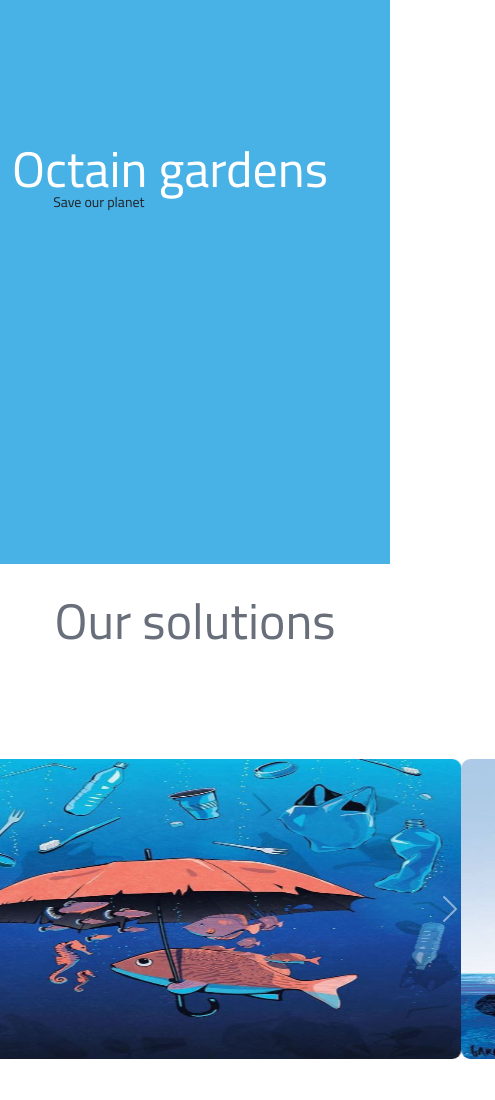
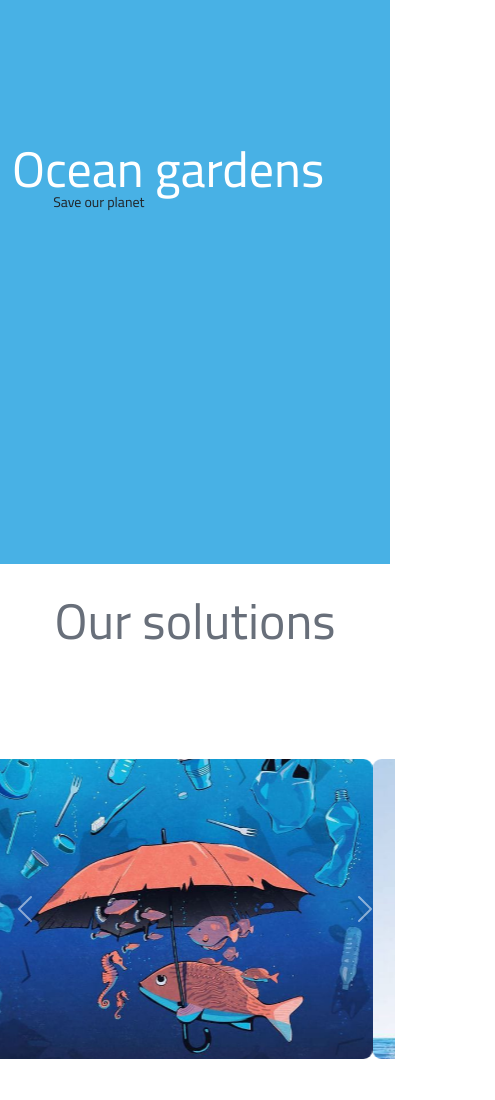
Before and after one commit to marwanzayed16/NASA, a plain HTML site: page index.html in a window 390 px wide. Shown: the part 280-1380 px from the top of the page, 495 px wide, since content can reach past the window. Drawn offline with Linux system fonts and the light colour scheme.

Commit message:
responsive

```diff
--- a/css/master.css
+++ b/css/master.css
@@ -49,11 +49,18 @@ ul .close{
 
 header ul li{
     margin-left: 20px;
+    text-align: center;
     font-size: 18px;
     cursor: pointer;
+    /* width: 100%; */
 }
 header ul li a{
     color: var(--second);
+    width: 100%;
+    text-align: center;
+
+
+
 }
 header i.icon-header{
     display: none;
@@ -88,15 +95,18 @@ header i.icon-header{
     }
     header ul li:not(:first-child){
         transform: translatey(-100px);
+    margin-right: 50px;
+
 
     }
     header div{
         font-size: 25px;
         font-weight: bold;
         color: var(--main-color);
-    }
-}
-i.active {
+    }}
+
+
+    i.active {
     display: block !important;
 }
 /* start home page   */
@@ -264,6 +274,8 @@ section.upevent .event p a{
     max-width: 600px;
     max-height: 300px;
     border-radius: 9px;
+    object-fit: cover;
+
 }
  .Solution .child span {
     font-size: 18px;
@@ -281,6 +293,23 @@ section.upevent .event p a{
 
 
  }
+  @media (max-width: 767px) {
+.Solution .small-slider{
+    max-width: 400px;
+    min-width: 300px;
+
+}
+.Solution .child img{
+    max-width: 400px;
+    min-width: 300px;
+    object-fit: cover;
+    max-height: 300px;
+    border-radius: 9px;
+}
+
+
+
+    }
  /*
 
  slider
--- a/index.html
+++ b/index.html
@@ -12,12 +12,12 @@
 <link rel="stylesheet" href="css/all.min.css">
 
 
-    <title>Sharks</title>
+    <title>Ocean gardens</title>
 </head>
 <body>
     <header>
         <div class="logo">
-               Octain gardens
+               Ocean gardens
         </div>
         <ul>
           <li><i class="fa-solid fa-x close"></i></li>
@@ -31,7 +31,7 @@
     </header>
     <section class="home">
         <div class="container">
-        <div> Octain gardens</div>
+        <div> Ocean gardens</div>
         <p>Save our planet </p>
     </div>
     </section>
```
